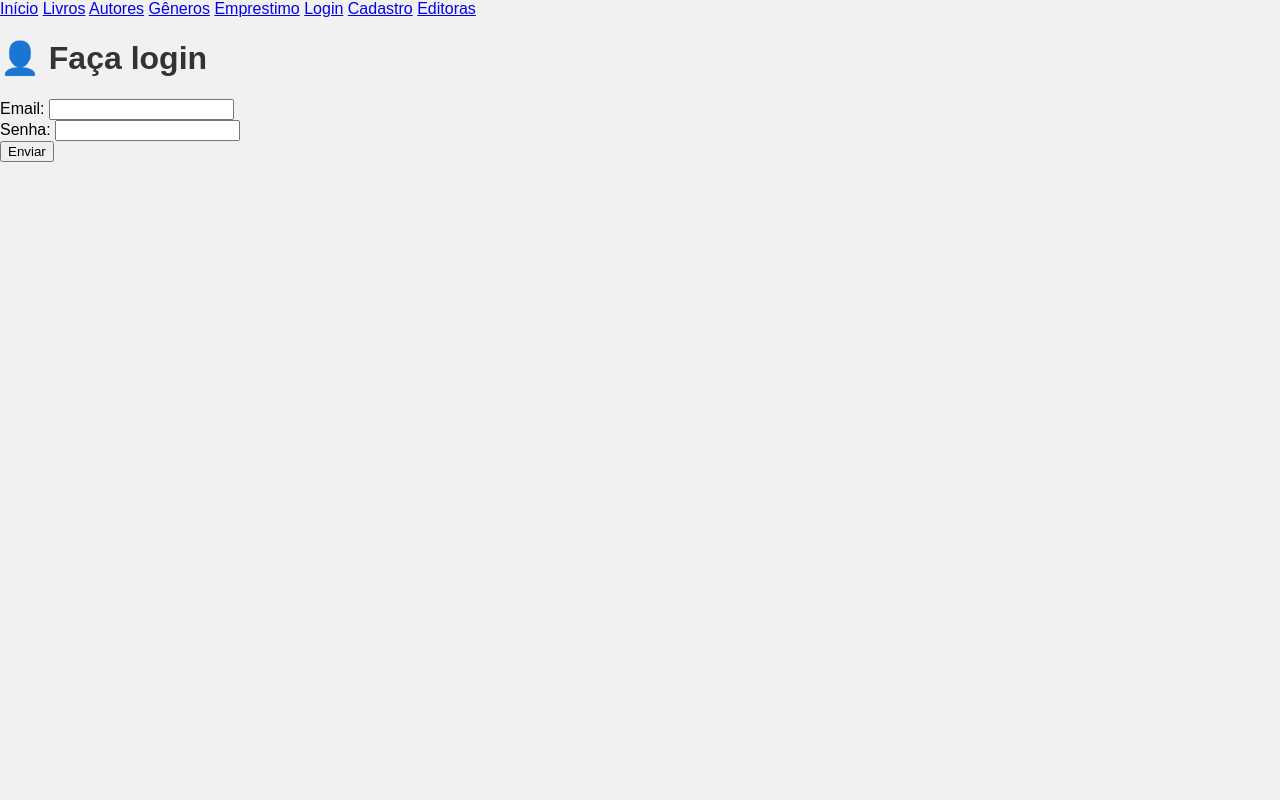
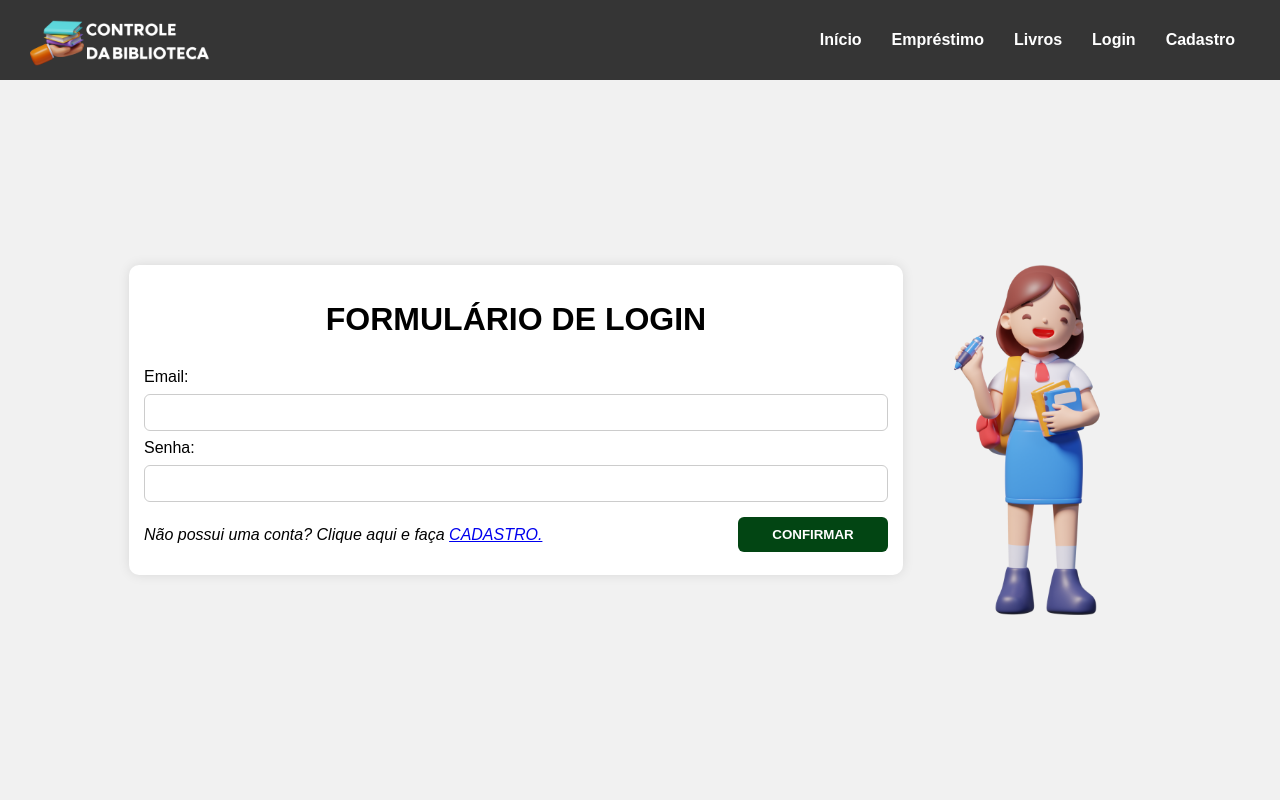
Before and after one commit to ciliadeiros/bd_livros, a Flask app: page /login in a window 1280 px wide. Run offline with Flask 3, Linux system fonts and the light colour scheme.

Commit message:
cecilia atualizou

```diff
--- a/static/cadastro.css
+++ b/static/cadastro.css
@@ -5,11 +5,6 @@ body {
 }
 
 .logo img {
-    width: 120px;
-    height: auto;
-}
-
-.lado-dir img {
     width: 120px;
     height: auto;
 }
@@ -23,63 +18,82 @@ body {
 .container {
     display: flex;
     justify-content: center;
-    justify-self: center;
-    gap: 40px;
     width: 100%;
-    margin-top: 10px;
+    flex-direction: column;
 }
 
-.container form {
+.container2 {
+    display: flex;
+    justify-content: center;
+    align-content: center;
+    justify-self: center;
+    width: 100%;
+    height: fit-content;
+}
+
+.container2 form {
+    display: flex;
+    flex-direction: column;
+    justify-content: center;
     background: #fff;
     border-radius: 10px;
     width: 60%;
-    height: 70%;
-    box-shadow: 0 0 10px rgba(0,0,0,0.1);
-    display: flex;
-    flex-direction: column;
-    gap: 2%;
-    justify-content: center;
+    height: fit-content;
+    box-shadow: 0 0 12px rgba(0,0,0,0.1);
+    gap: 8px;
     padding: 15px;
+    /* border: 5px solid rgb(13, 128, 0); */
 }
 
-.container form h1 {
+.container2 form h1 {
     text-align: center;
+    color: black;
 }
 
-.container form input {
+.container2 form input {
     border-radius: 6px;
     border: 1px solid #ccc;
     padding: 10px;
 }
 
-.container form input[type="submit"] {
-    background-color: #0B6623;
+.linha {
+    display: flex;
+    justify-content: space-between;
+    align-items: center;
+}
+
+.linha button {
+    background-color: #024513;
     color: white;
     font-weight: bold;
     border: none;
     cursor: pointer;
     width: 150px;
+    height: fit-content;
+}
+
+.img {
+    display: flex;
+    justify-content: center;
+    align-items:flex-end;
+    width: 28%;
+    /* border: 5px solid rgb(116, 219, 65); */
 }
 
 .img img {
-    height: 620px;
-    margin-top: 0;
+    height: 460px;
+    /* border: 5px solid rgb(194, 16, 3); */
 }
 
-.linha {
+.img2{
     display: flex;
-    gap: 10px;
+    justify-content: center;
+    align-items:flex-end;
+    width: 20%;
+    /* border: 5px solid rgb(116, 219, 65); */
 }
 
-.linha input {
-    display: inline-block;
-    width: 100%;
-    flex: 1;
+.img2 img {
+    height: 350px;
+    /* border: 5px solid rgb(194, 16, 3); */
 }
-
-.cinza {
-    background-color: #e5e5e5;
-    padding: 12px;
-    border-radius: 8px;
-    width: fit-content;
-}
--- a/static/menu.css
+++ b/static/menu.css
@@ -1,6 +1,6 @@
 .menu {
     height: 10vh;
-    min-height: 60px;
+    min-height: 40px;
     width: 100%;
     background: #353535;
     display: flex;
@@ -18,7 +18,11 @@
 }
 
 .menu .logo img {
-    width: 120px;
+    width: 180px;
+}
+
+.menu .logo p {
+    display: flex;
 }
 
 .menu .links {
@@ -44,4 +48,35 @@
     width: 100%;
 }
 
-* { font-family:Arial, Helvetica, sans-serif}
+* { font-family:Arial, Helvetica, sans-serif;}
+
+.outros-links {
+    position: relative;
+}
+
+.outros-links-menu {
+    display: none;
+    position: absolute;
+    top: 100%;
+    left: 0;
+
+    background: #353535;
+    min-width: 160px;
+
+    flex-direction: column;
+    padding: 10px 0;
+    z-index: 1000;
+}
+
+.outros-links:hover .outros-links-menu {
+    display: flex;
+}
+
+.outros-links-menu a {
+    margin: 0;
+    padding: 8px 15px;
+}
+
+.outros-links-menu a:hover {
+    background-color: #4a4a4a;
+}
--- a/static/style.css
+++ b/static/style.css
@@ -41,12 +41,14 @@ button:hover{
 
 .error {
   display: flex;
-  background-color: #f8d7da;
-  color: #721c24;
+  background-color: #f8d7dab1;
+  color: #69000b;
   border: 1px solid #f5c6cb;
   padding: 10px 15px;
-  margin: 20px 0;
   border-radius: 6px;
   width:fit-content;
   justify-self: center;
+  align-self: center;
+  font-weight: bold;
+  margin-top: 20px;
 }
--- a/templates/base.html
+++ b/templates/base.html
@@ -6,8 +6,8 @@
     <title>{% block titulo %} {% endblock %}</title>
 
     <link rel="stylesheet" href="{{ url_for('static', filename='style.css')}}">
+    <link rel="stylesheet" href="{{ url_for('static', filename='menu.css') }}">
     <link rel="stylesheet" href="{{ url_for('static', filename='cadastro.css')}}">
-    <link rel="stylesheet" href="{{ url_for('static', filename='menu.css')}}">
 </head>
 <body>
     {% include 'componentes/menu.html' %}
--- a/templates/componentes/menu.html
+++ b/templates/componentes/menu.html
@@ -1,12 +1,20 @@
-<nav>
+<div class="menu">
+    <div class="logo">
+        <img src="{{ url_for('static', filename='img/logo.png') }}" alt="Logo">
+    </div>
+
     <div class="links">
-        <a href="{{ url_for('index') }}">Início</a>
-        <a href="{{ url_for('livros') }}">Livros</a>
-        <a href="{{ url_for('autores') }}">Autores</a>
-        <a href="{{ url_for('generos') }}">Gêneros</a>
-        <a href="{{ url_for('emprestimo') }}">Emprestimo</a>
-        <a href="{{ url_for('login') }}">Login</a>
-        <a href="{{ url_for('cadastro') }}">Cadastro</a>
-        <a href="{{ url_for('editoras')}}">Editoras</a>
+        <a href="/">Início</a>
+        <a href="/emprestimo">Empréstimo</a>
+        <div class="outros-links">
+            <a href="/livros">Livros</a>
+            <div class="outros-links-menu">
+                <a href="/autores">Autores</a>
+                <a href="/generos">Gêneros</a>
+                <a href="/editoras">Editoras</a>
+            </div>
+        </div>
+        <a href="/login">Login</a>
+        <a href="/cadastro">Cadastro</a>
     </div>
-</nav>
+</div>
--- a/templates/login.html
+++ b/templates/login.html
@@ -1,8 +1,25 @@
 {% extends 'base.html' %}
 
 {% block titulo %} Login {% endblock %}
+{% block extra_css %}<link rel="stylesheet" href="{{ url_for('static', filename='cadastro.css') }}">{% endblock %}
 
 {% block conteudo %}
+
+<div class="container">
+    <div class="container2">
+        <form action="" method="post">
+            <h1>FORMULÁRIO DE LOGIN</h1>
+            Email: <input type="email" name="email">
+            Senha: <input type="password" name="senha">
+            <div class="linha">
+                <i><p class="link_login">Não possui uma conta? Clique aqui e faça <a href="{{url_for('cadastro')}}">CADASTRO.</a></p></i>
+            <button type="submit">CONFIRMAR</button>
+            </div>
+        </form>
+        <div class="img2">
+            <img src="../static/img/menina.png" alt="">
+        </div>
+    </div>
     {% with mensagens = get_flashed_messages(with_categories=true) %}
         {% if mensagens %}
             {% for categoria, mensagem in mensagens %}
@@ -10,11 +27,7 @@
             {% endfor %}
         {% endif %}
     {% endwith %}
-<h1>👤 Faça login</h1>
+</div>
 
-<form action="" method="post">
-    Email: <input type="email" name="email"><br>
-    Senha: <input type="password" name="senha"><br>
-    <input type="submit" value="Enviar">
-</form>
+
 {% endblock %}
```
Also changed, not shown: templates/cadastro.html (+22 -16 lines), templates/emprestimo.html (+11 -7 lines), livros.db, static/img/capivara-lendo-1.png (deleted), static/img/logo.png (added), static/img/menina.png (added), static/img/menino-lendo.png (added). Lines whose indentation alone changed are shown as unchanged.
